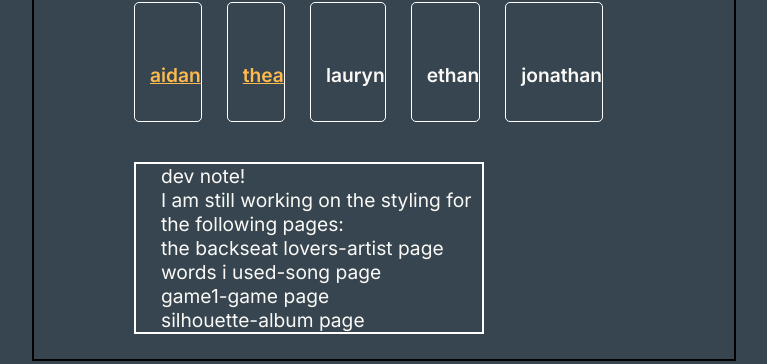
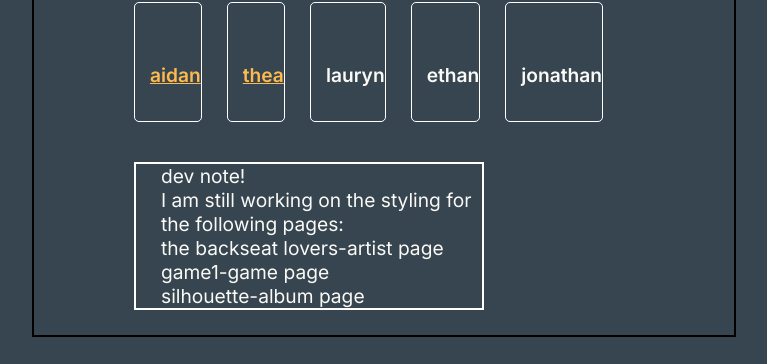
Before and after one commit to ajesus7/csc437, a website: page packages/proto/public/index.html in a window 1280 px wide. Shown: the part 436-800 px from the top of the page, without its empty margins (256-1023 px from the left). Drawn offline with Linux system fonts and the light colour scheme.

Commit message:
fix: removed songs from dev note list on index page

```diff
--- a/packages/proto/public/index.html
+++ b/packages/proto/public/index.html
@@ -65,9 +65,6 @@
             <p>the backseat lovers-artist page</p>
           </li>
           <li>
-            <p>words i used-song page</p>
-          </li>
-          <li>
             <p>game1-game page</p>
           </li>
           <li>
```
